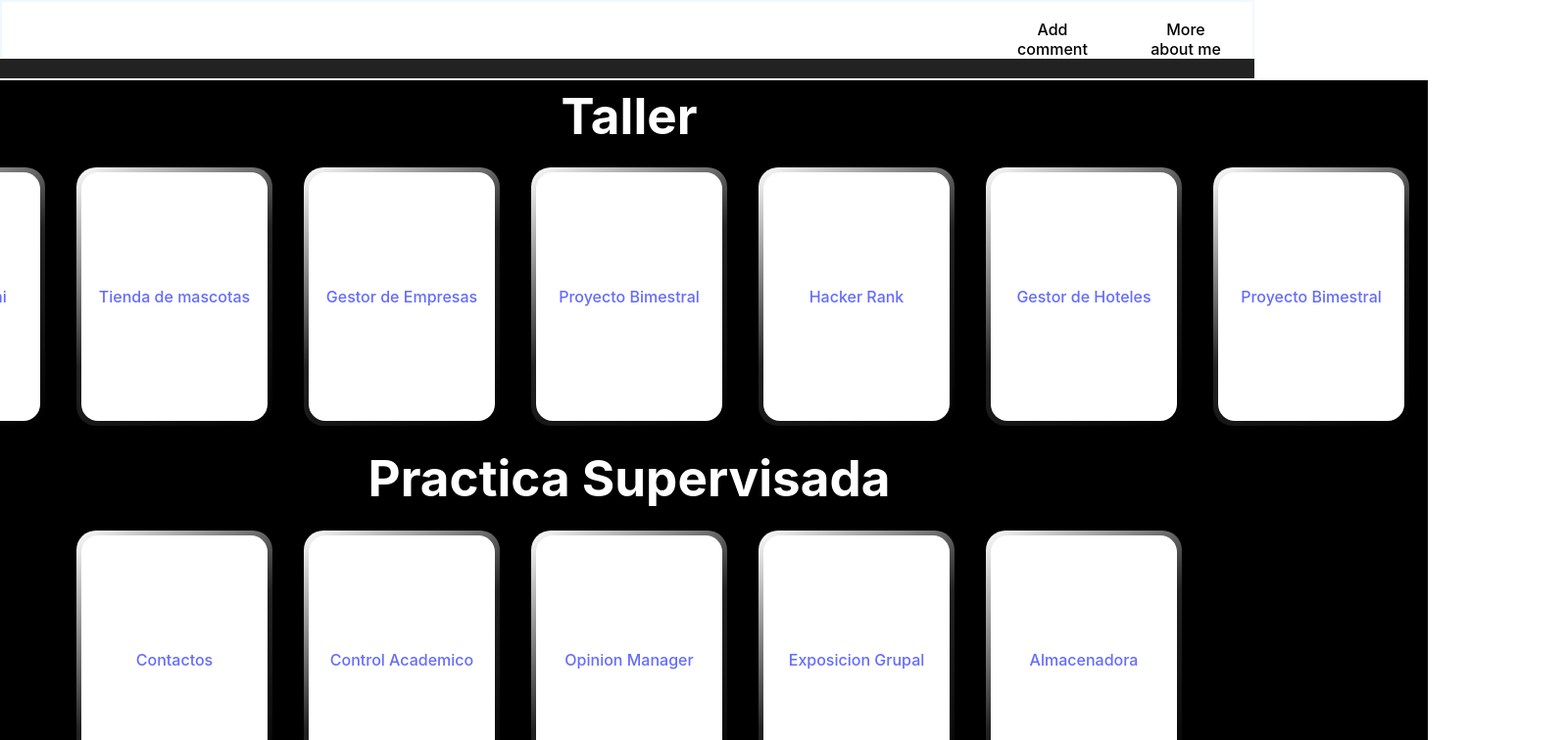
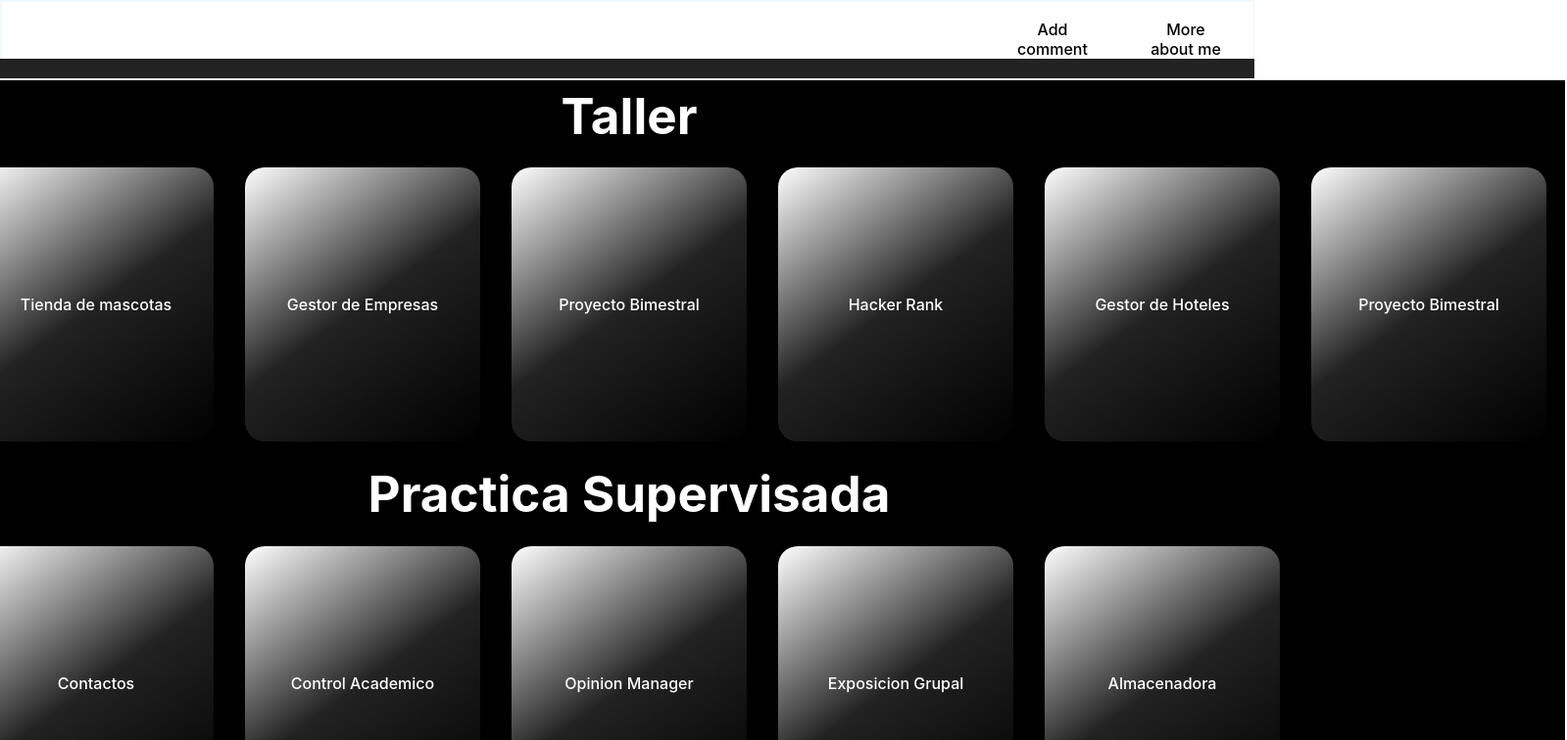
Before and after one commit to hgomez-2022207/Blog_De_Actividades, a React (Vite) app: page / in a window 1280 px wide. Shown: the top 756 px of the page at 98% size, 1599 px wide, since content can reach past the window. Built offline with nearby package versions, Linux system fonts and the light colour scheme; no server answers.

Commit message:
Se a;ade texto en una terjeta de dash y se modifica su css

```diff
--- a/src/pages/dashboard/Dasboard.jsx
+++ b/src/pages/dashboard/Dasboard.jsx
@@ -38,6 +38,7 @@ export const Dashboard = () => {
                 <div className="card">
                     <div className="card__content">
                         <span color="white"><a href="https://github.com/hgomez-2022207/Taller_Laboratorio_1.git">BI Mas sobre mi</a></span>
+                        <p>Un pequeño repaso de lo que vimos el año pasado</p>
                     </div>
                 </div>
                 <div className="card">
--- a/src/pages/dashboard/dashboard.css
+++ b/src/pages/dashboard/dashboard.css
@@ -52,29 +52,43 @@ h1{
 }
 
 .card {
-    width: 190px;
-    height: 254px;
+    width: 220px;
+    height: 260px;
     border-radius: 20px;
-    padding: 5px;
-    box-shadow: #000;
-    background-image: linear-gradient(144deg,#fff, #222 50%,#000);
+    padding: 10px;
+    box-shadow: 0 0 10px rgba(0, 0, 0, 0.5);
+    background-image: linear-gradient(144deg, #fff, #222 50%, #000);
+    display: flex;
+    flex-direction: column;
     align-items: center;
+    justify-content: center;
     margin: 2vh;
-  }
+    color: white;
+    text-align: center;
+}
 
-  .card__content {
-    background: #fff;
-    border-radius: 17px;
-    width: 100%;
-    height: 100%;
+.card__content {
+    flex-direction: column;
     align-items: center;
-    display: flex;
-    justify-content: center;
-    align-items: center;
-    color: #000;
-  }
+}
 
-  .dashboard-container {
+.card__content span {
+    color: #222;
+    margin:1px;
+}
+
+.card__content a {
+    color: white;
+    text-decoration: none;
+    margin-top:1%;
+}
+
+p{
+    font-size: 10px;
+    padding: 0;
+}
+
+.dashboard-container {
     margin-top: 10vh;
     display: flex;
     flex-direction: column;
```
